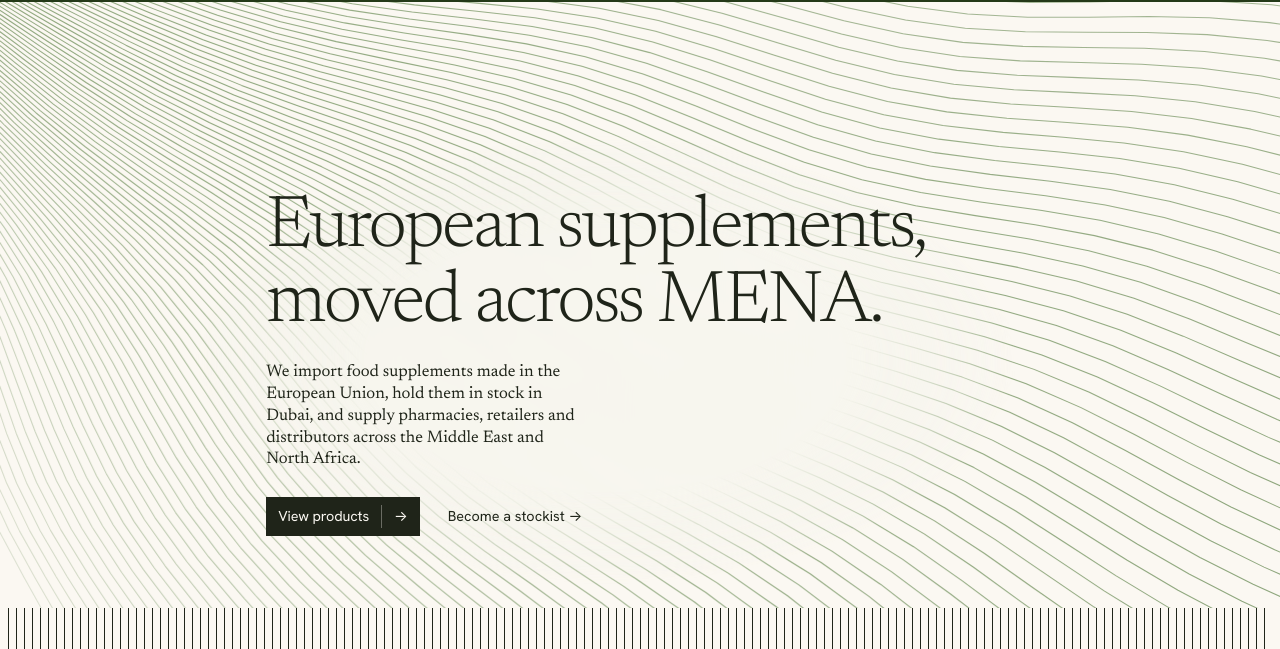
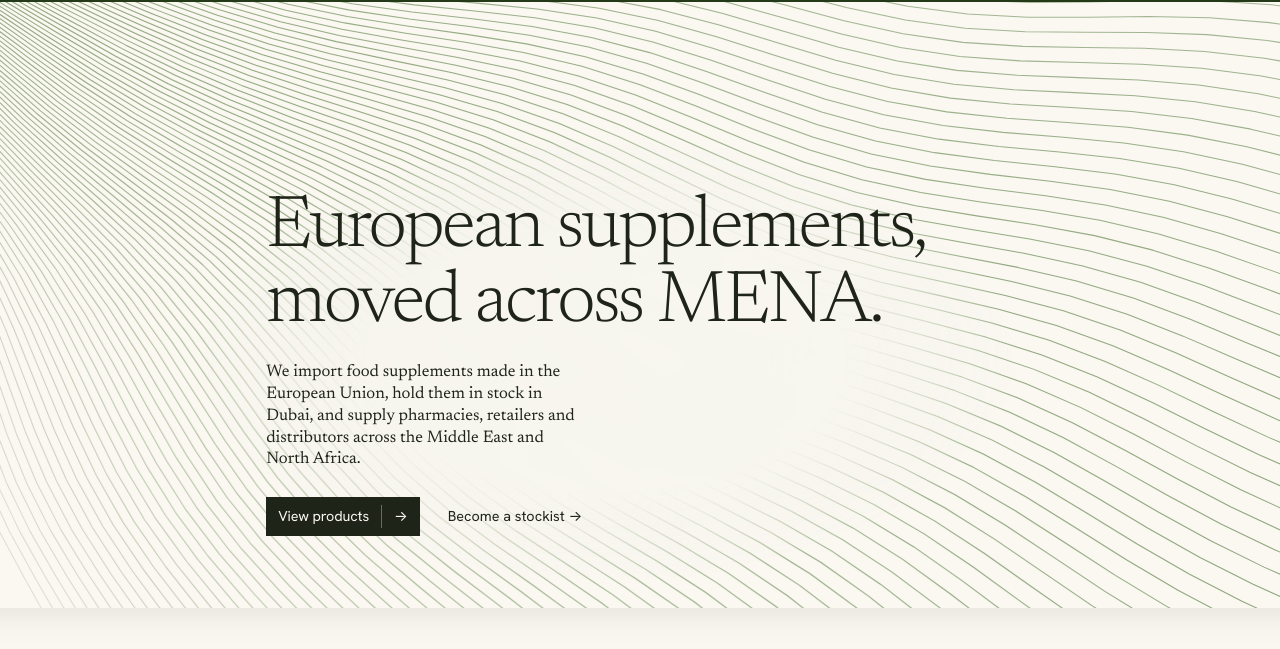
Before and after one commit to pdynia/pdir-site, a plain HTML site: page site/index.html in a window 1280 px wide. Shown: the part 89-738 px from the top of the page. Drawn offline with Linux system fonts and the light colour scheme; animation ran at ten frames a second.

Commit message:
Trial: soft shadow dividers instead of vertical ticks
Co-Authored-By: Claude Fable 5.2 <noreply@anthropic.com>
Claude-Session: https://claude.ai/code/session_01BKgCgAx9yTVGBMEDDnhAoW

```diff
--- a/site/styles.css
+++ b/site/styles.css
@@ -863,3 +863,10 @@ canvas.c-band-art { inset: 0; right: 0; top: 0; width: 100%; height: 100%; max-h
 .chip:hover { background: var(--tint); color: var(--ink); }
 .chip:hover span { color: var(--ink-soft); }
 @media (prefers-reduced-motion: reduce) { .product, .c-card { transition: none; } .product:hover, .product:focus-within, .c-card:hover, .c-card:focus-within { transform: none; } }
+
+/* Section divider: a soft shadow that fades out, replacing the vertical ticks */
+.ticks {
+  height: 44px; margin: 0;
+  background: linear-gradient(to bottom, rgba(31, 42, 24, 0.075), rgba(31, 42, 24, 0.02) 45%, rgba(31, 42, 24, 0));
+}
+@media (max-width: 760px) { .ticks { height: 28px; } }
```
